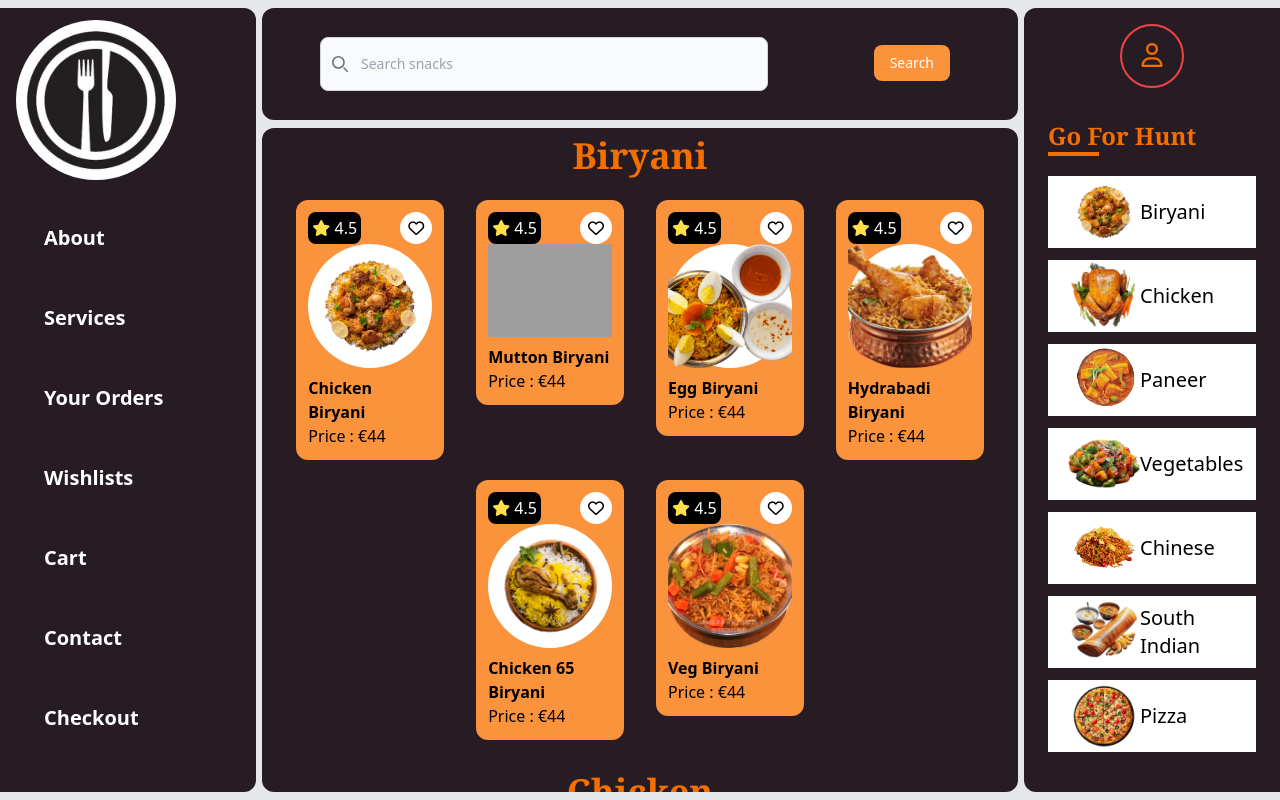
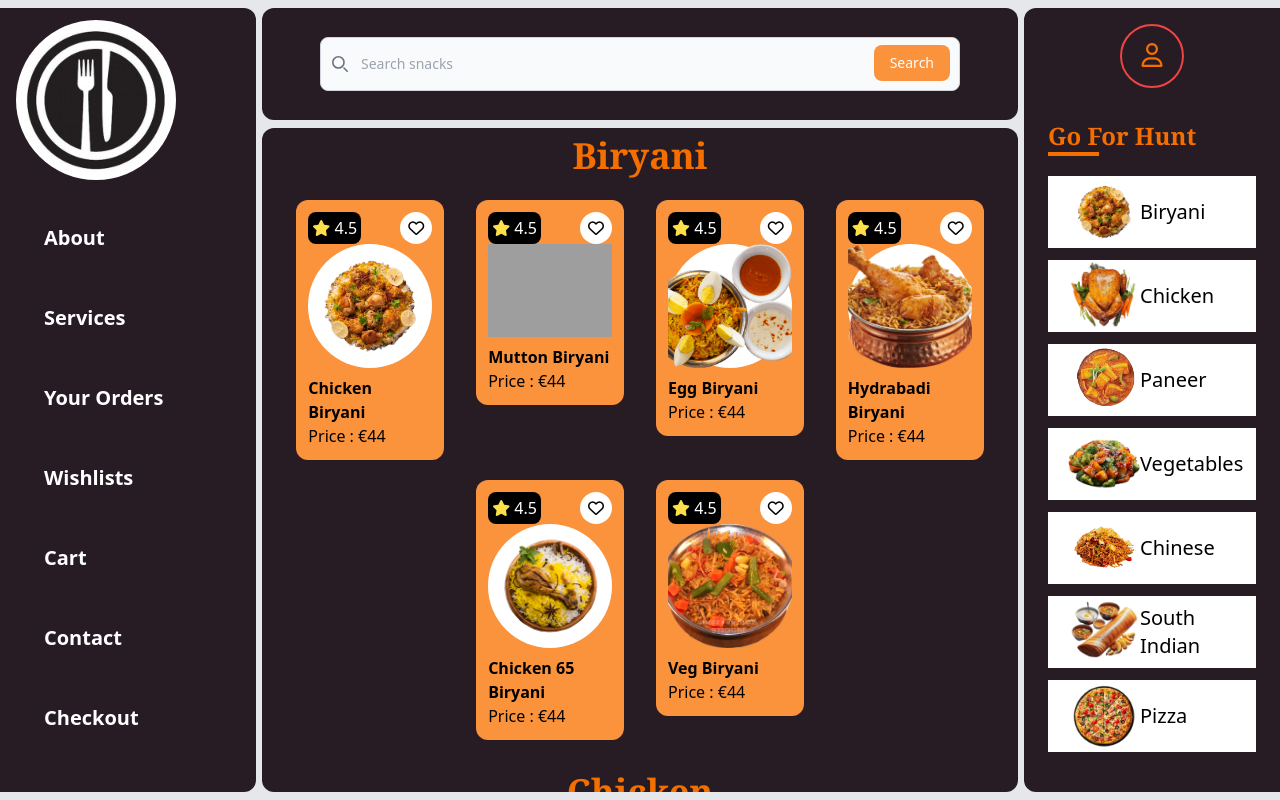
Before and after one commit to S-Ketan/Snack-point, a website: page index.html in a window 1280 px wide. Drawn offline with Linux system fonts and the light colour scheme; grey boxes are pictures that could not be loaded.

Commit message:
Minor changes

```diff
--- a/index.html
+++ b/index.html
@@ -79,7 +79,7 @@
               <input
                 type="search"
                 id="default-search"
-                class="block w-[70%] p-4 ps-10 sm:text-sm text-xs text-gray-900 border border-gray-300 rounded-lg bg-gray-50 focus:ring-blue-500 focus:border-blue-500 dark:bg-gray-200 dark:border-gray-600 dark:placeholder-gray-500 dark:text-black dark:focus:ring-blue-500 dark:focus:border-blue-500 appearance-none"
+                class="block w-[70%] sm:w-full p-4 ps-10 sm:text-sm text-xs text-gray-900 border border-gray-300 rounded-lg bg-gray-50 focus:ring-blue-500 focus:border-blue-500 dark:bg-gray-200 dark:border-gray-600 dark:placeholder-gray-500 dark:text-black dark:focus:ring-blue-500 dark:focus:border-blue-500 appearance-none"
                 placeholder="Search snacks"
                 required
               />
```
Also changed, not shown: src/output.css.
